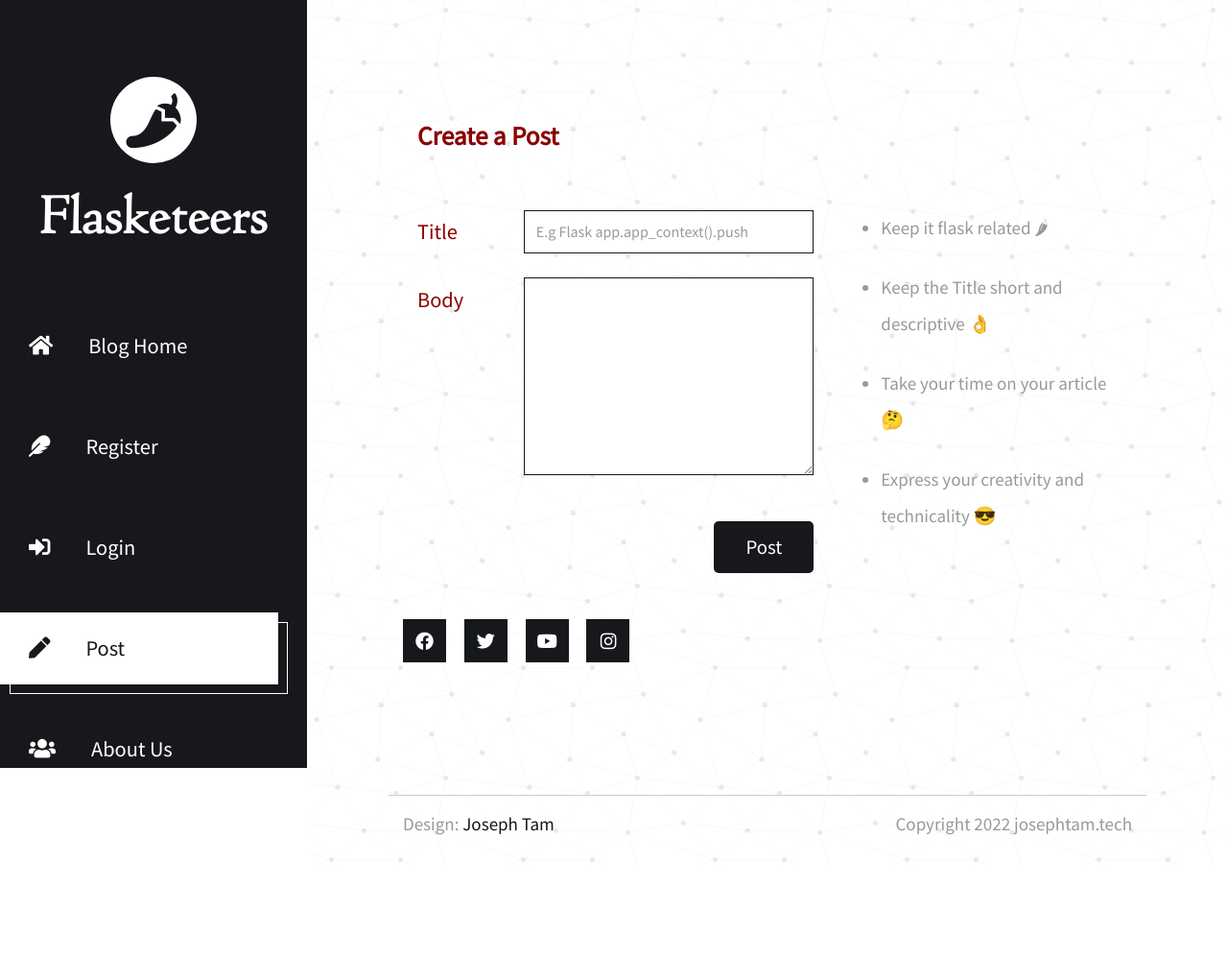
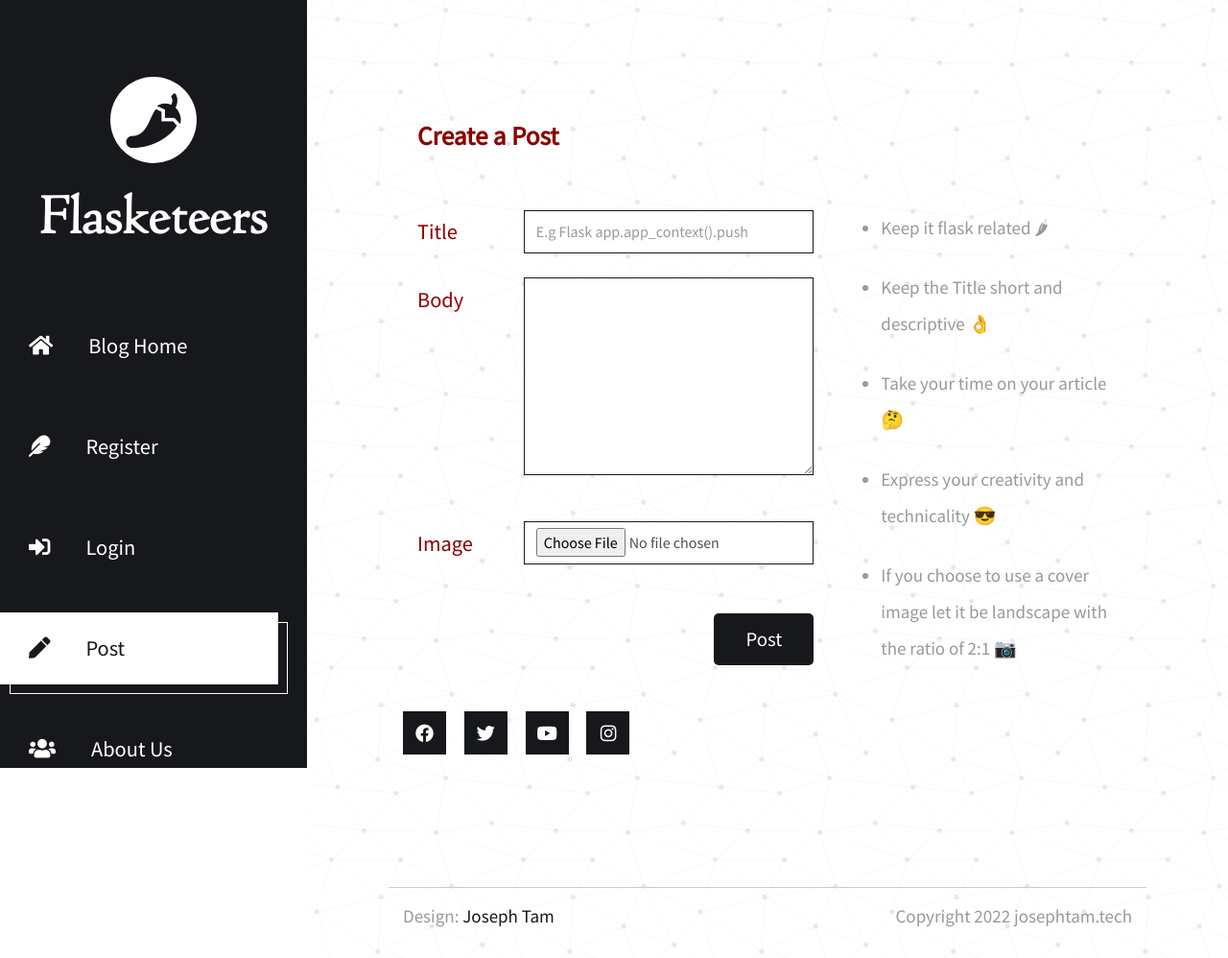
Before and after one commit to josephtam-github/Flasketeer, a Flask app: template flasketeer/templates/post.html in a window 1280 px wide. Shown: the whole page at 96% size. Before the commit the page ends 898 px from the top, so only its background shows below. Run offline with Flask 2, Linux system fonts and the light colour scheme; the template is opened without the code that fills it: values that come from a table or form of the project are taken from there, others are empty; some libraries are stand-ins or nearby versions.

Commit message:
update: added image upload form type and edited upload instructoin

```diff
--- a/flasketeer/templates/post.html
+++ b/flasketeer/templates/post.html
@@ -20,7 +20,7 @@
                     <h2 class="edit-color-primary edit-post-title edit-mb-60">Create a Post</h2>
                 </div>
                 <div class="col-lg-7 edit-contact-left">
-                    <form method="POST" action="" class="mb-5 ml-auto mr-0 edit-contact-form">
+                    <form method="POST" enctype="multipart/form-data" action="" class="mb-5 ml-auto mr-0 edit-contact-form">
                         {{ form.hidden_tag() }}
                         <div class="form-group row mb-4 align-items-center justify-content-center">
                                 {{ form.post_title.label(class='col-sm-3 col-form-label text-left edit-color-primary') }}
@@ -32,6 +32,12 @@
                             {{ form.post_content.label(class='col-sm-3 col-form-label text-left edit-color-primary') }}
                             <div class="col-sm-9">
                                     {{ form.post_content(class='form-control mr-0 ml-auto', rows='8')}}
+                            </div>
+                        </div>
+                        <div class="form-group row mb-5">
+                            {{ form.post_image.label(class='col-sm-3 col-form-label text-left edit-color-primary') }}
+                            <div class="col-sm-9">
+                                    {{ form.post_image(class='form-control mr-0 ml-auto', rows='8')}}
                             </div>
                         </div>
                         <div class="form-group row text-right">
@@ -53,6 +59,9 @@
                         </li>
                         <li class="mb-4 edit-color-gray">
                             Express your creativity and technicality 😎
+                        </li>
+                        <li class="mb-4 edit-color-gray">
+                            If you choose to use a cover image let it be landscape with the ratio of 2:1 📷
                         </li>
                     </ul>
                     <ul class="edit-social-links">
```
